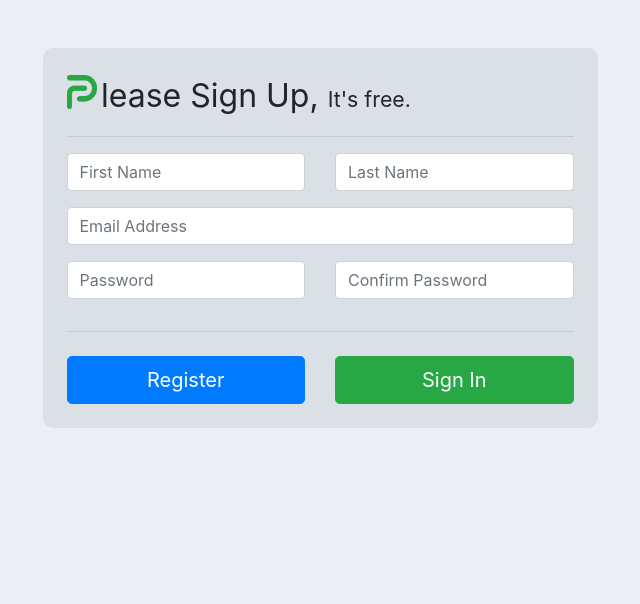
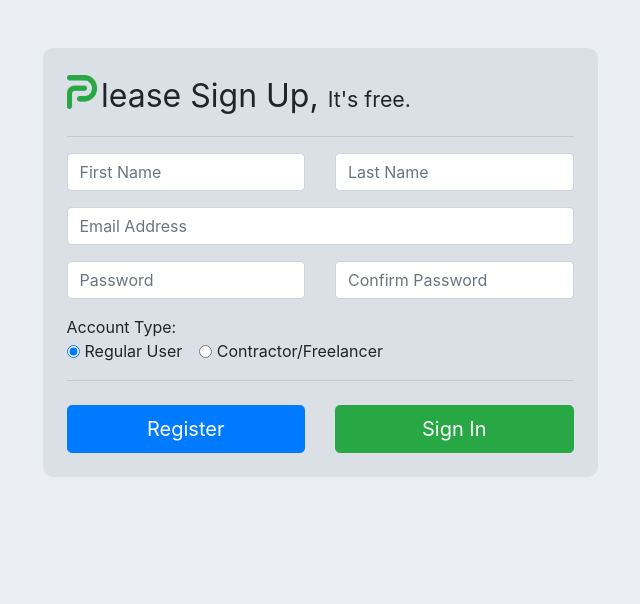
Before and after one commit to alemhar/py-ayusan, a Django app: page /register in a window 1280 px wide. Shown: the top 604 px of the page, without its empty margins (320-960 px from the left). Run offline with Django 3.2, Linux system fonts and the light colour scheme; some libraries are stand-ins or nearby versions.

Commit message:
Registration Page

```diff
--- a/accounts/models.py
+++ b/accounts/models.py
@@ -22,6 +22,7 @@ class UserManager(BaseUserManager):
         user_object.active = is_active
         user_object.fname = fname
         user_object.lname = lname
+        user_object.type = type
 
         user_object.save(using=self._db)
 
--- a/accounts/templates/accounts/register.html
+++ b/accounts/templates/accounts/register.html
@@ -67,14 +67,33 @@
 							 By clicking <strong class="label label-primary">Register</strong>, you agree to the <a href="#" data-toggle="modal" data-target="#t_and_c_m">Terms and Conditions</a> set out by this site, including our Cookie Use.
 						</div>
 					</div -->
-
+					<div>
+						<div><small style="font-size: 12pt;">Account Type:</small></div>
+						<div class="">
+							<div class="form-check form-check-inline">
+								<input class="form-check-input" type="radio" name="user_type" id="inlineRadio1" value="REGULAR" checked>
+								<label class="form-check-label" for="inlineRadio1">Regular User</label>
+							  </div>
+							  <div class="form-check form-check-inline">
+								<input class="form-check-input" type="radio" name="user_type" id="inlineRadio2" value="CONTRACTOR">
+								<label class="form-check-label" for="inlineRadio2">Contractor/Freelancer</label>
+							</div>
+						</div>
+					</div>
+					<div>
+						{% for message in messages %}
+							<p class="text-danger"> *** {{message}} ***</p>
+						{% endfor %}
+					</div>
 					<hr class="colorgraph">
 					<div class="row">
 						<div class="col-xs-12 col-md-6 mt-2"><input type="submit" value="Register" class="btn btn-primary btn-block btn-lg" tabindex="7"></div>
 						<div class="col-xs-12 col-md-6 mt-2"><a href="#" class="btn btn-success btn-block btn-lg">Sign In</a></div>
 					</div>
 				</form>
+
 			</div>
+
         </div>
         {% include 'main/footer.html' %}
 
--- a/accounts/templates/main/navbar.html
+++ b/accounts/templates/main/navbar.html
@@ -22,6 +22,10 @@
         </div -->
         <button type="button" class="btn btn-notification mr-2">
           <i class="fas fa-plus"></i>
+
+        </button>
+        <button type="button" class="btn btn-notification mr-2">
+          <i class="fas fa-map-marker-alt"></i>
 
         </button>
         <button type="button" class="btn btn-notification mr-2">
--- a/accounts/views.py
+++ b/accounts/views.py
@@ -2,6 +2,7 @@ from django.shortcuts import render, redirect
 from django.http import HttpResponse
 from django.contrib.auth.models import auth
 from django.contrib.auth import get_user_model
+from django.contrib import messages
 
 User = get_user_model()
 
@@ -31,16 +32,24 @@ def register(request):
         email = request.POST['email']
         password = request.POST['password']
         password_confirmation = request.POST['password_confirmation']
+        user_type = request.POST['user_type']
 
+        if password.strip() != password_confirmation.strip():
+            messages.info(request, 'Password does not match.')
+            return redirect('register')
+        if User.objects.filter(email = email ).count() > 0:
+            messages.info(request, 'Email already registered.')
+            return redirect('register')
         user = User.objects.create_user(
             email,
             fname = fname,
             lname = lname,
-            password = password
+            password = password,
+            type = user_type
         )
 
         user.save()
-        print('User created')
+        print(user_type)
         return redirect('/')
     else:
         return render(request,'accounts/register.html')
```
Also changed, not shown: db.sqlite3.
